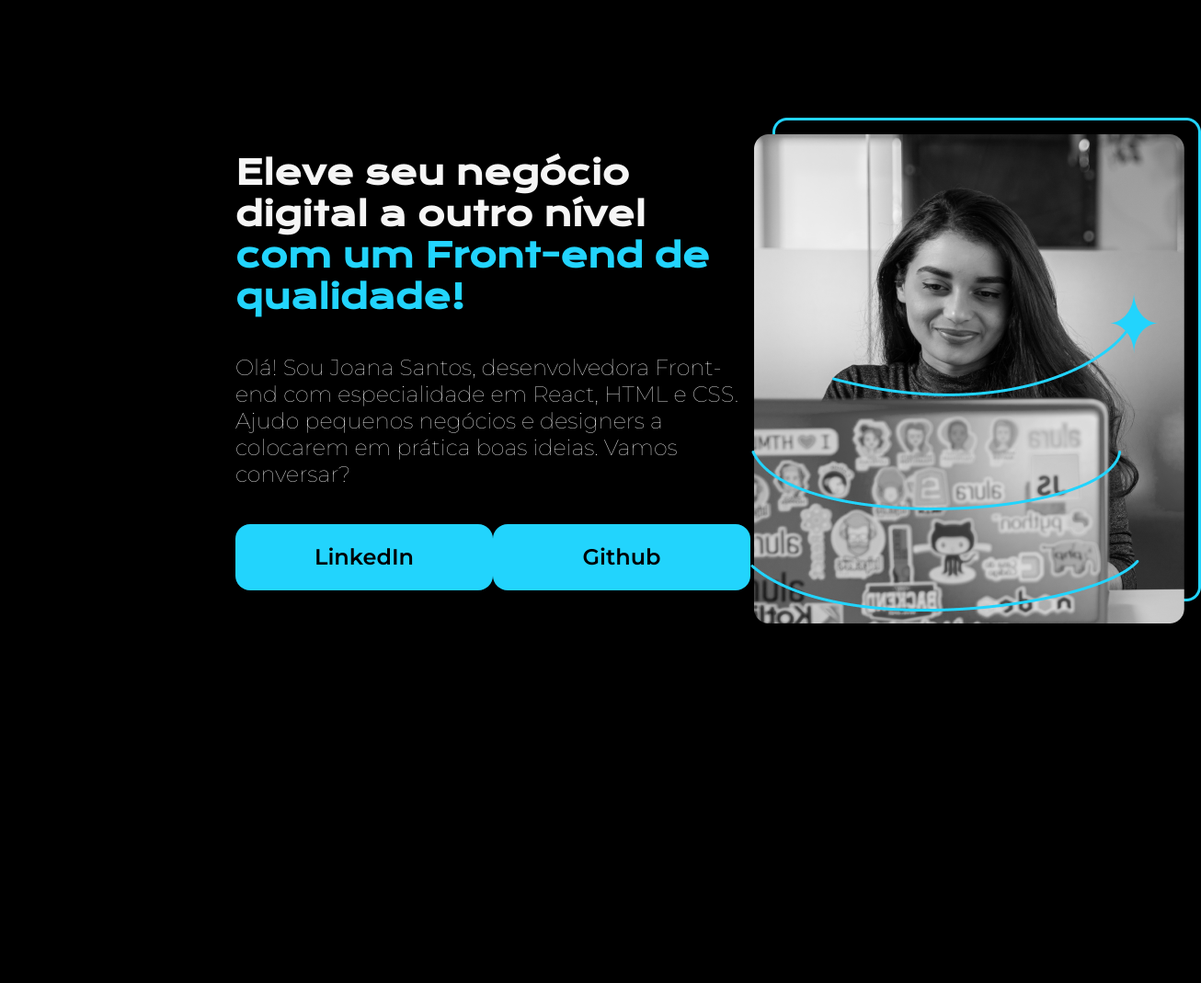
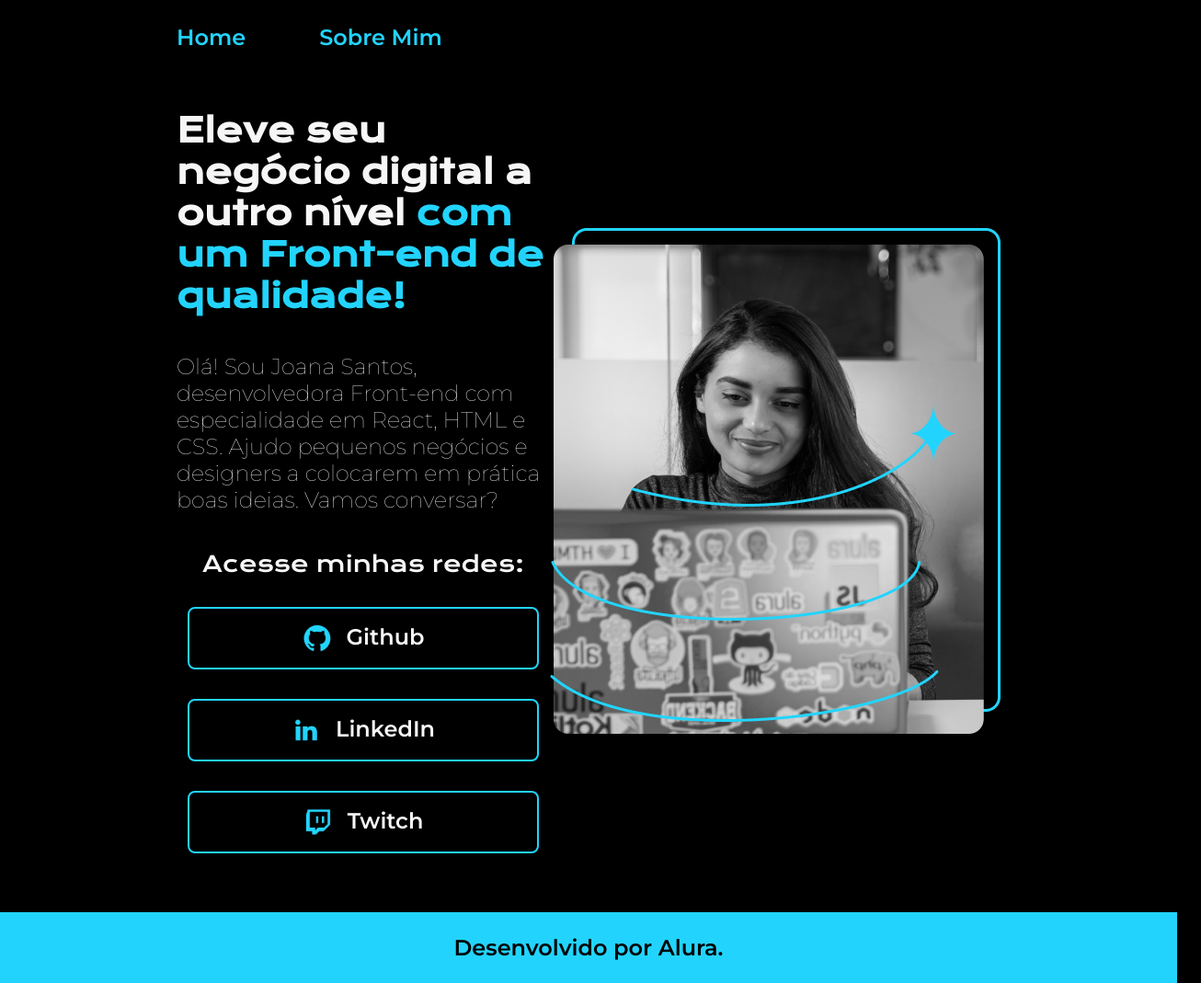
Before and after one commit to n00blex/frontend-alura, a plain HTML site: page index.html in a window 1280 px wide. Shown: the whole page at 92% size, 1306 px wide, since content can reach past the window. Before the commit the page ends 928 px from the top, so only its background shows below. Drawn offline with nearby package versions, Linux system fonts and the light colour scheme.

Commit message:
HTML & CSS - Header, footer and css variables

```diff
--- a/assets/styles.css
+++ /dev/null
@@ -1,60 +0,0 @@
-@import url('https://fonts.googleapis.com/css2?family=Krona+One&family=Montserrat:ital,wght@0,100;0,600;1,400&display=swap');
-
-* {
-    margin: 0;
-    padding: 0;
-}
-
-body {
-    height: 100vh;
-    box-sizing: border-box;
-    background-color: black;
-    color: #F6F6F6;
-}
-
-.titulo-destaque {
-    color: #22D4FD;
-}
-
-.conteudo {
-    margin: 10% 20%;
-    display: flex;
-    align-items: center;
-    justify-content: space-between;
-}
-
-.conteudo__section {
-    width: 615px;
-    display: flex;
-    flex-direction: column;
-    gap: 40px;
-}
-
-.conteudo__section__title {
-    font-size: 36px;
-    font-family: 'Krona One', sans-serif;
-}
-
-.conteudo__section__text {
-    font-size: 24px;
-    font-family: 'Montserrat', sans-serif;
-}
-
-.conteudo__links {
-    display: flex;
-    justify-content: space-between;
-}
-
-.conteudo__links__link {
-    border-radius: 16px;
-    border: 0px solid #22D4FD;
-    background: #22D4FD;
-    color: black;
-    text-decoration: none;
-    text-align: center;
-    font-size: 24px;
-    font-family: 'Montserrat', sans-serif;
-    font-weight: 600;
-    width: 280px;
-    padding: 21.5px 0;
-}
--- /dev/null
+++ b/assets/styles/styles.css
@@ -0,0 +1,112 @@
+@import url('https://fonts.googleapis.com/css2?family=Krona+One&family=Montserrat:ital,wght@0,100;0,600;1,400&display=swap');
+
+:root {
+    --color-bg: #000000;
+    --color-hoover: #272727;
+    --color-text: #F6F6F6;
+    --color-highlight: #22D4FD;
+
+    --font-title: 'Krona One', sans-serif;
+    --font-main: 'Montserrat', sans-serif;
+}
+
+* {
+    margin: 0;
+    padding: 0;
+}
+
+body {
+    box-sizing: border-box;
+    background-color: var(--color-bg);
+    color: var(--color-text);
+}
+
+.header {
+    padding: 2% 0% 0% 15%;
+}
+
+.header__nav {
+    display: flex;
+    gap: 80px;
+}
+
+.header__nav__link {
+    font-family: var(--font-main);
+    font-size: 24px;
+    font-weight: 600;
+    color: var(--color-highlight);
+    text-decoration: none;
+}
+
+.titulo-destaque {
+    color: var(--color-highlight);
+}
+
+.conteudo {
+    padding: 5% 15%;
+    display: flex;
+    align-items: center;
+    justify-content: space-between;
+}
+
+.conteudo__section {
+    width: 615px;
+    display: flex;
+    flex-direction: column;
+    gap: 40px;
+}
+
+.conteudo__section__title {
+    font-size: 36px;
+    font-family: var(--font-title);
+}
+
+.conteudo__section__text {
+    font-size: 24px;
+    font-family: var(--font-main);
+}
+
+.conteudo__links {
+    display: flex;
+    flex-direction: column;
+    align-items: center;
+    gap: 32px;
+    justify-content: space-between;
+}
+
+.conteudo__links__subtitulo {
+    font-family: var(--font-title);
+    font-weight: 400;
+    font-size: 24px;
+}
+
+.conteudo__links__link {
+    display: flex;
+    justify-content: center;
+    gap: 16px;
+    border-radius: 8px;
+    border: 2px solid var(--color-highlight);
+    background: none;
+    color: var(--color-text);
+    text-decoration: none;
+    text-align: center;
+    font-size: 24px;
+    font-family: var(--font-main);
+    font-weight: 600;
+    width: 378px;
+    padding: 16px 0;
+}
+
+.conteudo__links__link:hover {
+    background: var(--color-hoover);
+}
+
+.footer {
+    color: var(--color-bg);
+    background: var(--color-highlight);
+    padding: 24px;
+    font-family: var(--font-main);
+    font-size: 24px;
+    font-weight: 600;
+    text-align: center;
+}
--- a/index.html
+++ b/index.html
@@ -4,10 +4,15 @@
     <meta charset="UTF-8" />
     <meta name="viewport" content="width=device-width, initial-scale=1.0" />
     <title>Portfolio</title>
-    <link rel="stylesheet" href="assets/styles.css" />
+    <link rel="stylesheet" href="assets/styles/styles.css" />
   </head>
   <body>
-    <header></header>
+    <header class="header">
+      <nav class="header__nav">
+        <a class="header__nav__link" href="index.html">Home</a>
+        <a class="header__nav__link" href="about.html">Sobre Mim</a>
+      </nav>
+    </header>
     <main class="conteudo">
       <section class="conteudo__section">
         <h1 class="conteudo__section__title">
@@ -22,21 +27,31 @@
           prática boas ideias. Vamos conversar?
         </p>
         <div class="conteudo__links">
+          <h2 class="conteudo__links__subtitulo">Acesse minhas redes:</h2>
+          <a class="conteudo__links__link" href="https://github.com/n00blex">
+            <img src="./assets/ico/Logo Github.png" />
+            Github</a
+          >
           <a
             class="conteudo__links__link"
             href="https://linkedin.com/in/espfernandes/"
-            >LinkedIn</a
           >
-          <a class="conteudo__links__link" href="https://github.com/n00blex"
-            >Github</a
+            <img src="./assets/ico/Logo linkedin.png" />
+            LinkedIn</a
+          >
+          <a class="conteudo__links__link" href="https://github.com/n00blex">
+            <img src="./assets/ico/Logo Twitch.png" />
+            Twitch</a
           >
         </div>
       </section>
       <img
-        src="assets/img/profile.png"
+        src="./assets/img/profile.png"
         alt="Foto da Joana com o notebook aberto"
       />
     </main>
-    <footer></footer>
+    <footer class="footer">
+      <p>Desenvolvido por Alura.</p>
+    </footer>
   </body>
 </html>
```
Also changed, not shown: about.html (added, +48 -0 lines), assets/ico/Logo Github.png (added), assets/ico/Logo Twitch.png (added), assets/ico/Logo linkedin.png (added).
